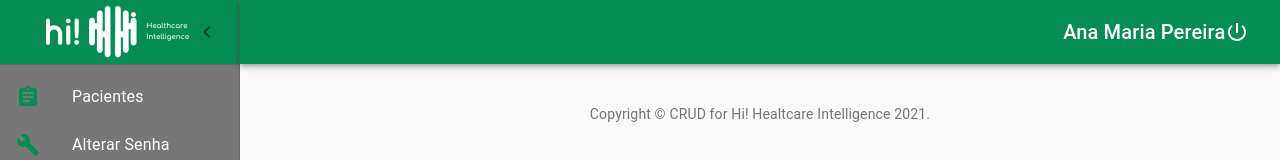
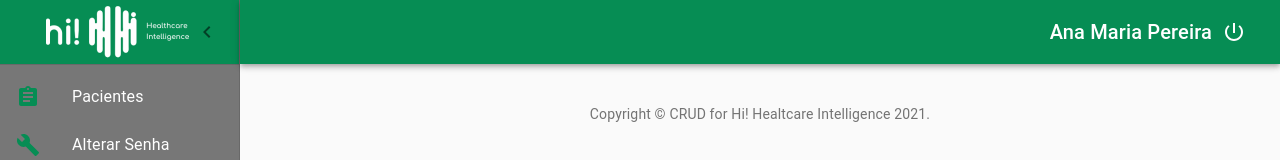
Before and after one commit to santiagoidu/hiSaude, a React (Create React App) app in the folder client/: page /admin in a window 1280 px wide. Shown: the top 160 px of the page. Built offline with nearby package versions, Linux system fonts and the light colour scheme; the HTML template or start-up script is replaced by a standard one.

Commit message:
fix toolbar

```diff
--- a/client/src/assets/css/Hi.css
+++ b/client/src/assets/css/Hi.css
@@ -4,7 +4,16 @@
     position: absolute;
     left: -17.6em;
     padding-left: 52px;
+
 }
+
+/* Nome usuario e logout no toolbar localizado no canto superior direito */
+.userName {
+    position: absolute;
+    left: 78%;
+    justify-content: space-between;
+       overflow: hidden;
+;}
 
 /*Painel de Cadastro de Paciente */
 @import url('https://fonts.googleapis.com/css2?family=Open+Sans&display=swap');
@@ -35,7 +44,7 @@
     text-align: right;
     color: rgba(0, 0, 0, 0.5);
 
-    right: 4%;
+    right: 10%;
     top: 109px;
     margin: auto;
     padding: auto;
--- a/client/src/components/menu-admin.js
+++ b/client/src/components/menu-admin.js
@@ -53,9 +53,6 @@ const useStyles = makeStyles((theme) => ({
     menuButtonHidden: {
       display: 'none',
     },
-    title: {
-      flexGrow: 1,
-    },
     drawerPaper: {
       position: 'relative',
       whiteSpace: 'nowrap',
@@ -107,12 +104,13 @@ export default function MenuAdmin() {
           >
             <MenuIcon />
           </IconButton>
-          <IconButton color="inherit" style={{position: 'absolute', left:'78%', alignContent: 'flex-end', overflow: 'auto'}}>
-          <Typography component="h1" variant="h6" color="inherit" noWrap className={classes.title}>
+          <IconButton color="inherit" className="userName">
+          <Typography component="h3" variant="h6" color="inherit" noWrap  style={{paddingRight: '10px'}}>
                         Ana Maria Pereira
           </Typography>
           <PowerSettingsNewIcon />
           </IconButton>
+
         </Toolbar>
       </AppBar>
         <Drawer
--- a/client/src/pages/admin/pacientes/pacientes.cadastrar.js
+++ b/client/src/pages/admin/pacientes/pacientes.cadastrar.js
@@ -63,6 +63,7 @@ export default function PacienteCadastrar() {
               <h1 className="registerTitle">Cadastro de Paciente</h1>
               <DataCompleta />
             </div>
+
           </Grid>
           <Box pt={4}>
             <Footer />
```
